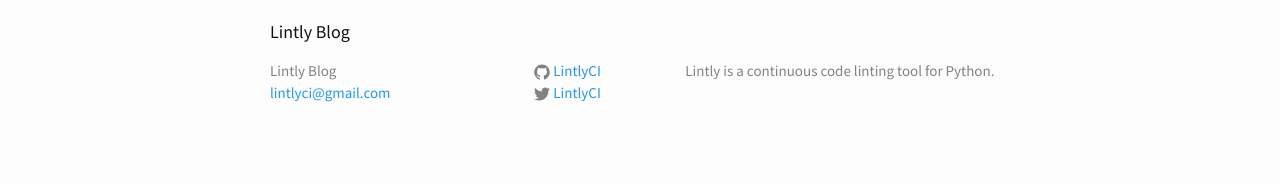
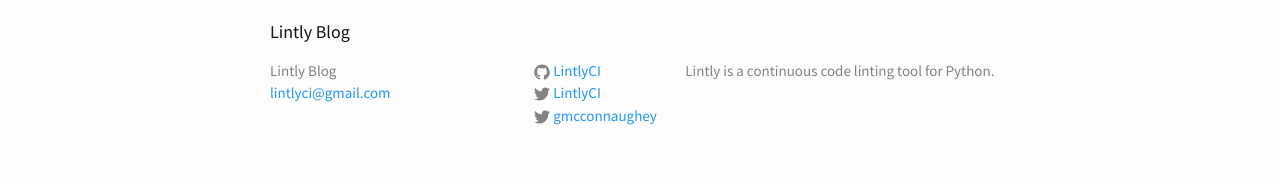
Before and after one commit to LintlyCI/Lintly-Blog, a Jekyll site: the page built from index.md, in a window 1280 px wide. Shown: the part 1659-1843 px from the top of the page. Built offline with Jekyll 4.4.1, drawn with Linux system fonts in a browser that asks for light colours.

Commit message:
Add my Twitter to footer

```diff
--- a/_includes/footer.html
+++ b/_includes/footer.html
@@ -33,6 +33,10 @@
             {% include icon-twitter.html username=site.twitter_username %}
           </li>
           {% endif %}
+
+          <li>
+            {% include icon-twitter.html username="gmcconnaughey" %}
+          </li>
         </ul>
       </div>
 
```
